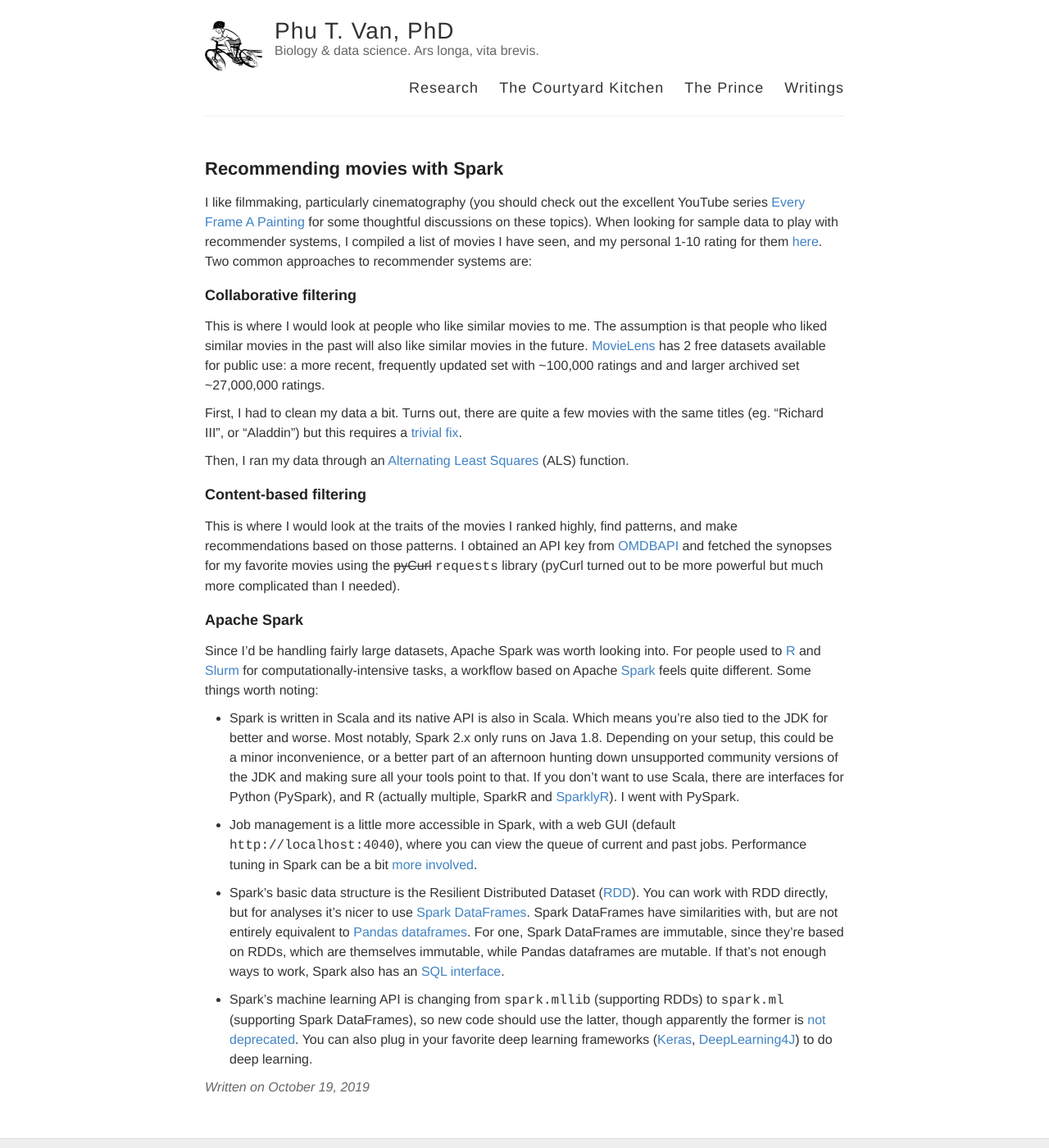
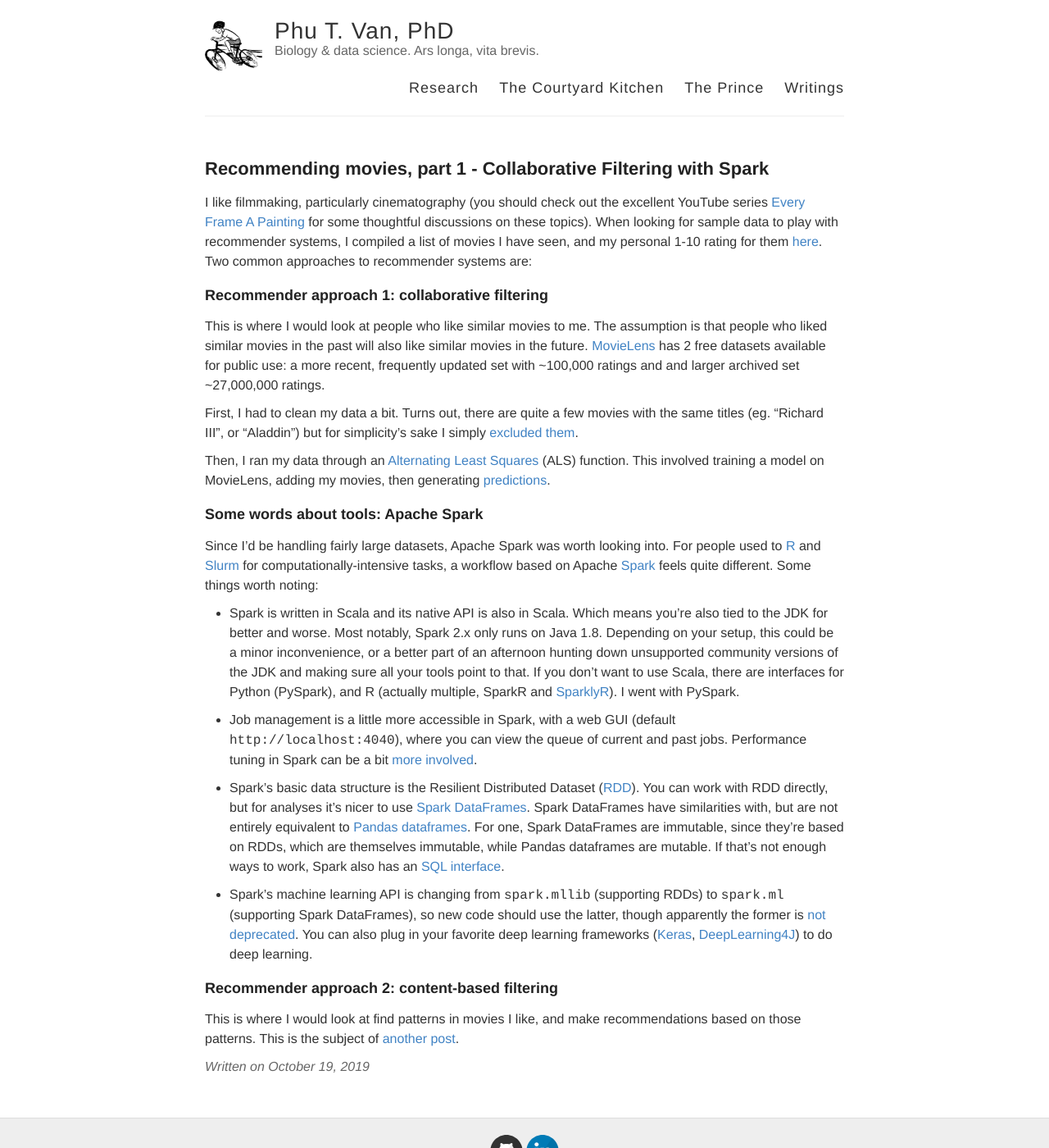
Before and after one commit to ptvan/ptvan.github.io, a Jekyll site: the page built from _posts/2019-10-19-movie-recommender-part1.md, in a window 1280 px wide and 1400 px high. Shown: the whole window at 82% size. Built offline with Jekyll 4.4.1, drawn with Linux system fonts in a browser that asks for light colours.

Commit message:
split up movie recommender posts

```diff
--- a/_posts/2019-10-19-movie-recommender-systems.md
+++ b/_posts/2019-10-19-movie-recommender-part1.md
@@ -1,24 +1,19 @@
 ---
 layout: post
-title: Recommending movies with Spark
+title: Recommending movies, part 1 - Collaborative Filtering with Spark
 ---
 
 I like filmmaking, particularly cinematography (you should check out the excellent YouTube series [Every Frame A Painting](https://www.youtube.com/user/everyframeapainting) for some thoughtful discussions on these topics). When looking for sample data to play with recommender systems, I compiled a list of movies I have seen, and my personal 1-10 rating for them [here](https://github.com/ptvan/movies). Two common approaches to recommender systems are:
 
-### Collaborative filtering
+### Recommender approach 1: collaborative filtering
 
 This is where I would look at people who like similar movies to me. The assumption is that people who liked similar movies in the past will also like similar movies in the future. [MovieLens](https://grouplens.org/datasets/movielens/) has 2 free datasets available for public use: a more recent, frequently updated set with ~100,000 ratings and and larger archived set ~27,000,000 ratings.
 
-First, I had to clean my data a bit. Turns out, there are quite a few movies with the same titles (eg. "Richard III", or "Aladdin") but this requires a [trivial fix](https://github.com/ptvan/movies/blob/master/EDA.py).
+First, I had to clean my data a bit. Turns out, there are quite a few movies with the same titles (eg. "Richard III", or "Aladdin") but for simplicity's sake I simply [excluded them](https://github.com/ptvan/movies/blob/master/EDA.py).
 
-Then, I ran my data through an [Alternating Least Squares](https://en.wikipedia.org/wiki/Matrix_completion#Alternating_least_squares_minimization) (ALS) function.
+Then, I ran my data through an [Alternating Least Squares](https://en.wikipedia.org/wiki/Matrix_completion#Alternating_least_squares_minimization) (ALS) function. This involved training a model on MovieLens, adding my movies, then generating [predictions](https://github.com/ptvan/movies/blob/master/spark_ALS.py).
 
-### Content-based filtering
-
-This is where I would look at the traits of the movies I ranked highly, find patterns, and make recommendations based on those patterns. I obtained an API key from [OMDBAPI](https://www.omdbapi.com/) and fetched the synopses for my favorite movies using the ~~pyCurl~~ `requests` library (pyCurl turned out to be more powerful but much more complicated than I needed).
-
-
-### Apache Spark
+### Some words about tools: Apache Spark
 
 Since I'd be handling fairly large datasets, Apache Spark was worth looking into. For people used to [R](https://r-project.org) and [Slurm](https://slurm.schedmd.com/overview.html) for computationally-intensive tasks, a workflow based on Apache [Spark](https://spark.apache.org/) feels quite different. Some things worth noting:
 
@@ -29,3 +24,8 @@
 * Spark's basic data structure is the Resilient Distributed Dataset ([RDD](https://spark.apache.org/docs/latest/rdd-programming-guide.html)). You can work with RDD directly, but for analyses it's nicer to use [Spark DataFrames](https://spark.apache.org/docs/latest/sql-programming-guide.html). Spark DataFrames have similarities with, but are not entirely equivalent to [Pandas dataframes](https://pandas.pydata.org/pandas-docs/stable/getting_started/dsintro.html#dataframe). For one, Spark DataFrames are immutable, since they're based on RDDs, which are themselves immutable, while Pandas dataframes are mutable. If that's not enough ways to work, Spark also has an [SQL interface](https://spark.apache.org/sql/).
 
 * Spark's machine learning API is changing from `spark.mllib` (supporting RDDs) to `spark.ml` (supporting Spark DataFrames), so new code should use the latter, though apparently the former is [not deprecated](https://spark.apache.org/docs/latest/ml-guide.html#announcement-dataframe-based-api-is-primary-api). You can also plug in your favorite deep learning frameworks ([Keras](http://maxpumperla.com/elephas/), [DeepLearning4J](https://deeplearning4j.org/docs/latest/deeplearning4j-scaleout-intro)) to do deep learning.
+
+
+### Recommender approach 2: content-based filtering
+
+This is where I would look at find patterns in movies I like, and make recommendations based on those patterns. This is the subject of [another post](https://ptvan.github.io/movie-recommender-part2).
```
Also changed, not shown: _posts/2019-11-04-movie-recommender-part2.md (added, +14 -0 lines).
